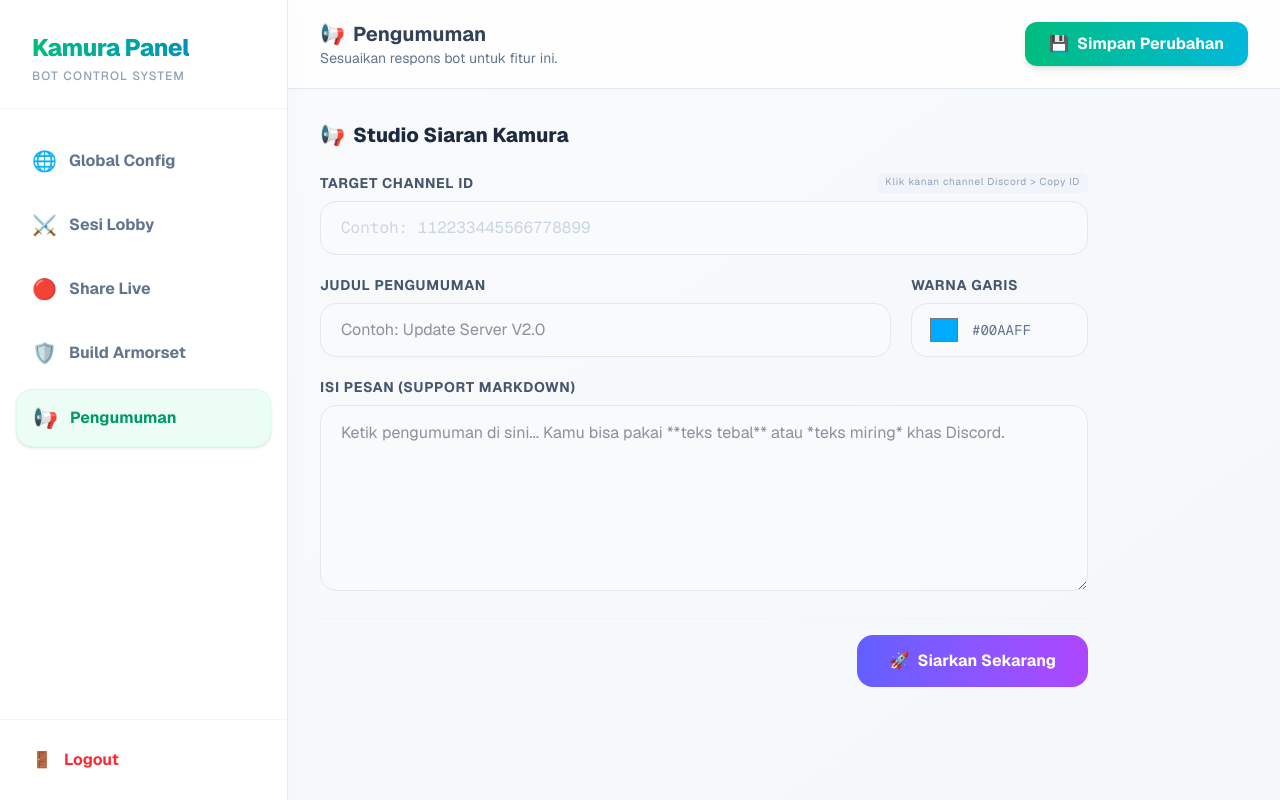
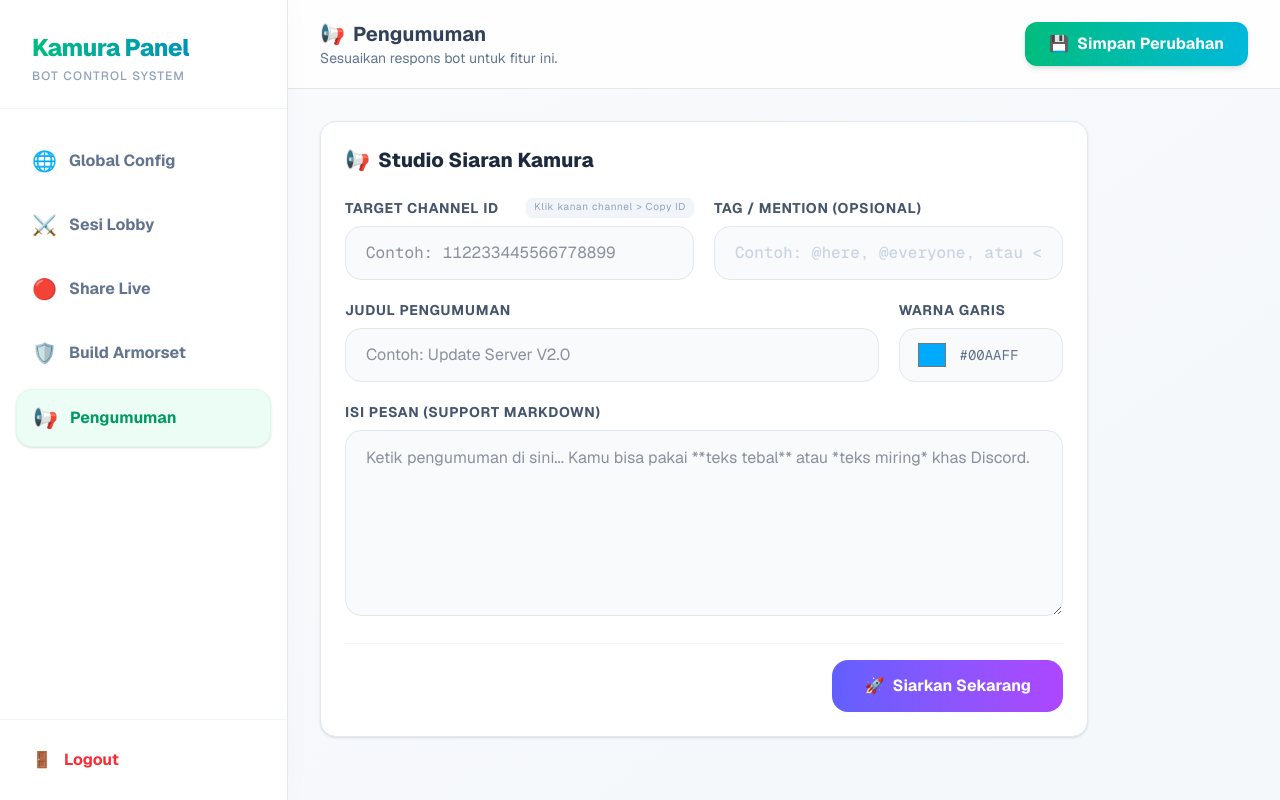
Before and after one commit to mikepakpahan/kamura-felyne, a Next.js app: page /dashboard in a window 1280 px wide. Both pictures are taken after a click on the button "📢 Pengumuman". Built offline with nearby package versions, Linux system fonts and the light colour scheme; no server answers.

Commit message:
New Feature: Announcement in Dashboard

```diff
--- a/app/api/announce/route.ts
+++ b/app/api/announce/route.ts
@@ -2,7 +2,6 @@ import { NextResponse } from "next/server";
 import type { NextRequest } from "next/server";
 
 export async function POST(req: NextRequest) {
-  // Keamanan Ekstra: Cek tiket login (Cookie)
   const isLoggedIn = req.cookies.has("kamura_auth");
   if (!isLoggedIn) {
     return NextResponse.json({ success: false, error: "Akses Ditolak!" }, { status: 401 });
@@ -10,22 +9,23 @@ export async function POST(req: NextRequest) {
 
   try {
     const body = await req.json();
-    const { channelId, title, content, color } = body;
+    // Tambahkan 'mention' dari destructuring body
+    const { channelId, mention, title, content, color } = body;
     const BOT_TOKEN = process.env.DISCORD_BOT_TOKEN;
 
     if (!channelId || !title || !content) {
       return NextResponse.json({ success: false, error: "Data form belum lengkap!" }, { status: 400 });
     }
 
-    // Mengubah warna Hex (#00ff00) ke format Decimal Discord
-    let embedColor = 0x00aaff; // Default biru muda
+    let embedColor = 0x00aaff;
     if (color) {
       const cleanColor = color.replace("#", "");
       const parsedColor = parseInt(cleanColor, 16);
       if (!isNaN(parsedColor)) embedColor = parsedColor;
     }
 
-    const payload = {
+    // Rakit payload untuk Discord
+    const payload: any = {
       embeds: [
         {
           title: title,
@@ -36,6 +36,11 @@ export async function POST(req: NextRequest) {
         },
       ],
     };
+
+    // JIKA ADA MENTION: Taruh di 'content' luar agar bisa bunyi ping (Notifikasi)
+    if (mention) {
+      payload.content = mention;
+    }
 
     const res = await fetch(`https://discord.com/api/v10/channels/${channelId}/messages`, {
       method: "POST",
--- a/components/dashboard/AnnounceTab.tsx
+++ b/components/dashboard/AnnounceTab.tsx
@@ -6,6 +6,7 @@ interface TabProps {
 
 export default function AnnounceTab({ showToast }: TabProps) {
   const [channelId, setChannelId] = useState("");
+  const [mention, setMention] = useState(""); // State baru untuk Mention
   const [title, setTitle] = useState("");
   const [content, setContent] = useState("");
   const [color, setColor] = useState("#00aaff");
@@ -18,20 +19,22 @@ export default function AnnounceTab({ showToast }: TabProps) {
     }
 
     setIsSending(true);
-
     try {
       const res = await fetch("/api/announce", {
         method: "POST",
         headers: { "Content-Type": "application/json" },
-        body: JSON.stringify({ channelId, title, content, color }),
+        // Sisipkan mention saat mengirim ke API
+        body: JSON.stringify({ channelId, mention, title, content, color }),
       });
 
       const result = await res.json();
 
       if (res.ok && result.success) {
         showToast(result.message, "success");
+        // Kosongkan form setelah sukses
         setTitle("");
         setContent("");
+        setMention(""); // Kosongkan juga mention-nya
       } else {
         showToast(result.error || "Gagal mengirim pengumuman", "error");
       }
@@ -43,25 +46,43 @@ export default function AnnounceTab({ showToast }: TabProps) {
   };
 
   return (
-    <div className="space-y-5 relative z-10">
+    <div className="min-h-[400px] bg-white rounded-2xl p-6 border border-slate-200 shadow-sm">
+      <div className="max-w-3xl mx-auto">
         <h3 className="text-xl font-extrabold text-slate-800 mb-6 flex items-center gap-2">
           <span>📢</span> Studio Siaran Kamura
         </h3>
 
+        <div className="space-y-5 relative z-10">
+          {/* Baris Pertama: Target Channel & Mention */}
+          <div className="grid grid-cols-1 md:grid-cols-2 gap-5">
             <div>
               <label className="block text-sm font-bold text-slate-600 uppercase tracking-wider mb-2 flex justify-between">
                 <span>Target Channel ID</span>
-          <span className="text-[10px] normal-case font-normal text-slate-400 bg-slate-100 px-2 py-0.5 rounded-md">Klik kanan channel Discord &gt; Copy ID</span>
+                <span className="text-[10px] normal-case font-normal text-slate-400 bg-slate-100 px-2 py-0.5 rounded-md">Klik kanan channel &gt; Copy ID</span>
               </label>
               <input
                 type="text"
                 value={channelId}
                 onChange={(e) => setChannelId(e.target.value)}
                 placeholder="Contoh: 112233445566778899"
-          className="w-full px-5 py-3.5 rounded-2xl bg-slate-50 border border-slate-200 focus:ring-4 focus:ring-indigo-500/20 focus:border-indigo-500 outline-none transition-all placeholder:text-slate-300 font-mono"
+                className="w-full px-5 py-3.5 rounded-2xl bg-slate-50 border border-slate-200 focus:ring-4 focus:ring-indigo-500/20 focus:border-indigo-500 outline-none transition-all font-mono"
               />
             </div>
+            <div>
+              <label className="block text-sm font-bold text-slate-600 uppercase tracking-wider mb-2 flex justify-between">
+                <span>Tag / Mention (Opsional)</span>
+              </label>
+              <input
+                type="text"
+                value={mention}
+                onChange={(e) => setMention(e.target.value)}
+                placeholder="Contoh: @here, @everyone, atau <@&ID_ROLE>"
+                className="w-full px-5 py-3.5 rounded-2xl bg-slate-50 border border-slate-200 focus:ring-4 focus:ring-indigo-500/20 focus:border-indigo-500 outline-none transition-all placeholder:text-slate-300 font-mono text-indigo-600 font-medium"
+              />
+            </div>
+          </div>
 
+          {/* Baris Kedua: Judul & Warna */}
           <div className="grid grid-cols-1 md:grid-cols-4 gap-5">
             <div className="md:col-span-3">
               <label className="block text-sm font-bold text-slate-600 uppercase tracking-wider mb-2">Judul Pengumuman</label>
@@ -73,7 +94,6 @@ export default function AnnounceTab({ showToast }: TabProps) {
                 className="w-full px-5 py-3.5 rounded-2xl bg-slate-50 border border-slate-200 focus:ring-4 focus:ring-indigo-500/20 focus:border-indigo-500 outline-none transition-all"
               />
             </div>
-
             <div className="md:col-span-1">
               <label className="block text-sm font-bold text-slate-600 uppercase tracking-wider mb-2">Warna Garis</label>
               <div className="flex items-center gap-3 w-full px-4 py-2.5 rounded-2xl bg-slate-50 border border-slate-200 transition-all">
@@ -83,6 +103,7 @@ export default function AnnounceTab({ showToast }: TabProps) {
             </div>
           </div>
 
+          {/* Baris Ketiga: Textarea Content */}
           <div>
             <label className="block text-sm font-bold text-slate-600 uppercase tracking-wider mb-2">Isi Pesan (Support Markdown)</label>
             <textarea
@@ -94,6 +115,7 @@ export default function AnnounceTab({ showToast }: TabProps) {
             />
           </div>
 
+          {/* Baris Keempat: Tombol Submit */}
           <div className="pt-4 border-t border-slate-100 flex justify-end">
             <button
               onClick={handleSend}
@@ -115,5 +137,7 @@ export default function AnnounceTab({ showToast }: TabProps) {
             </button>
           </div>
         </div>
+      </div>
+    </div>
   );
 }
```
Lines whose indentation alone changed are shown as unchanged.
